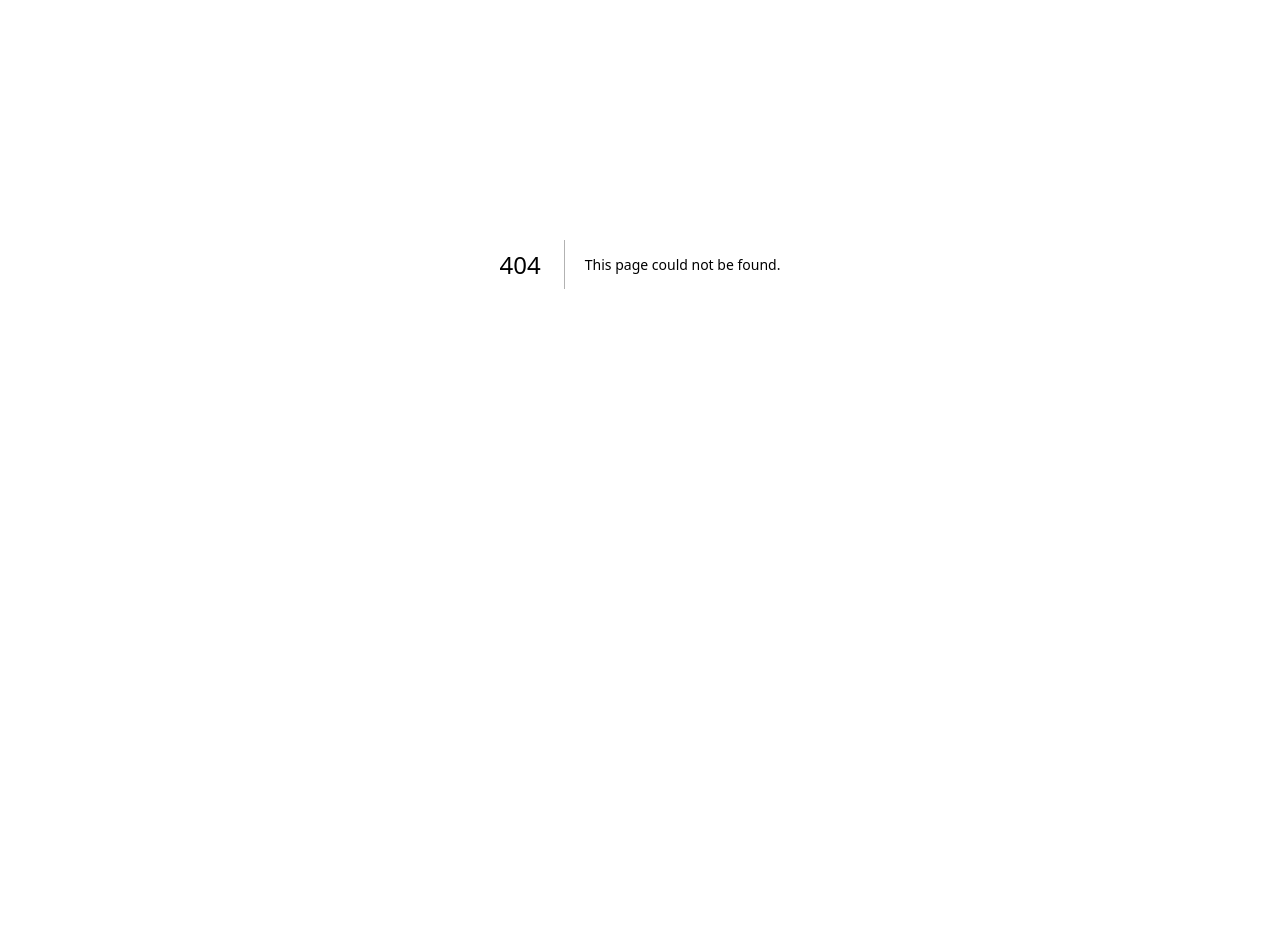
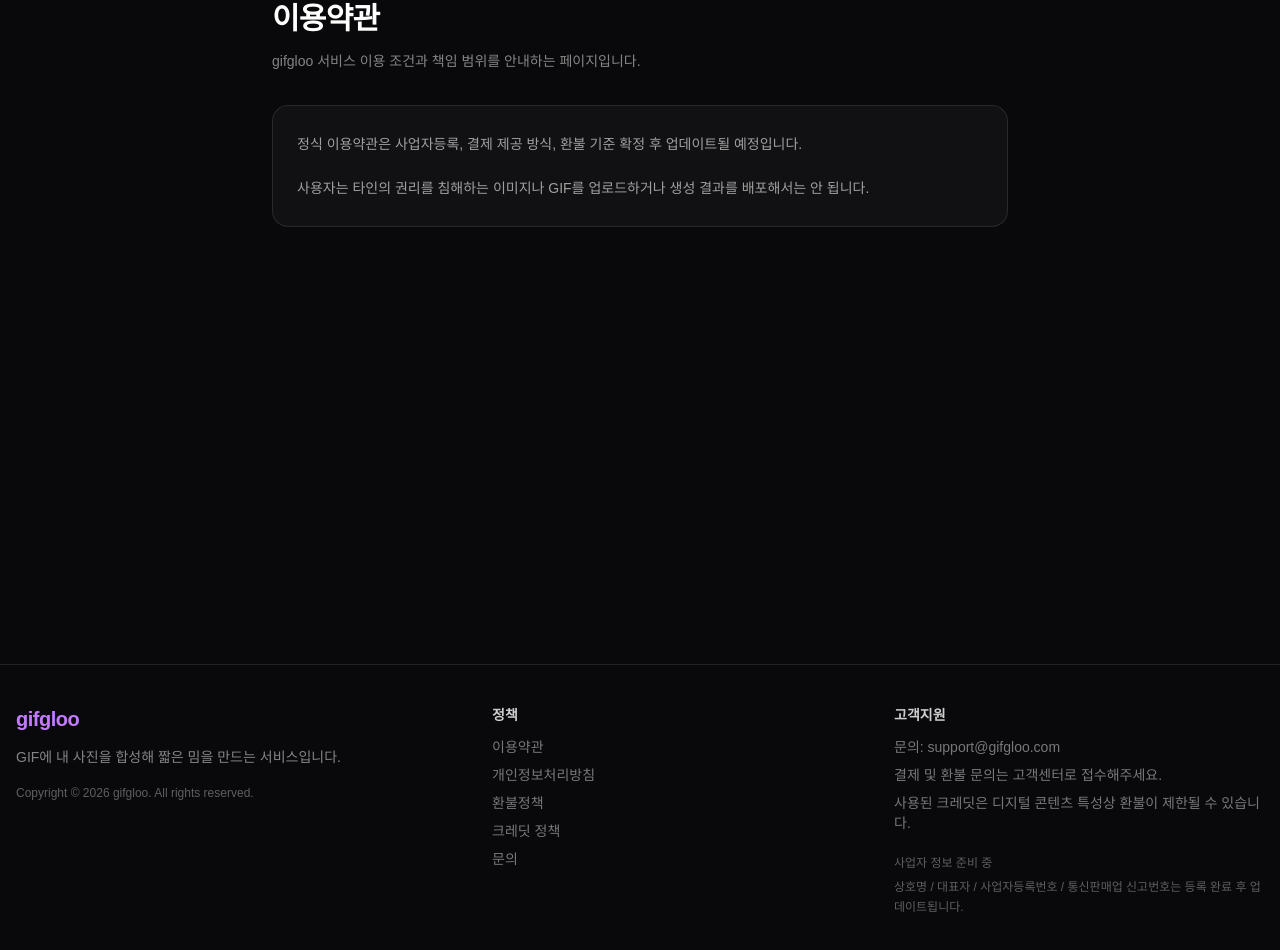
Before and after one commit to gigcot/gifgloo-frontend, a Next.js app: page /terms in a window 1280 px wide. Before the commit this address had no page. Shown: the part 136-1086 px from the top of the page. Before the commit the page ends 800 px from the top, so only its background shows below. Built offline with nearby package versions, Linux system fonts and the light colour scheme.

Commit message:
Add footer and policy pages

```diff
--- /dev/null
+++ b/app/contact/page.tsx
@@ -0,0 +1,15 @@
+import { PolicyPage } from "@/shared/ui/PolicyPage";
+
+export default function ContactPage() {
+  return (
+    <PolicyPage
+      title="문의"
+      description="서비스 이용, 결제, 환불, 크레딧 문제를 접수하는 페이지입니다."
+    >
+      <p>문의 이메일: support@gifgloo.com</p>
+      <p className="mt-4">
+        결제 오류, 크레딧 미지급, 생성 실패 문의는 계정 이메일과 작업 시간을 함께 보내주시면 확인이 빨라집니다.
+      </p>
+    </PolicyPage>
+  );
+}
--- /dev/null
+++ b/app/credits-policy/page.tsx
@@ -0,0 +1,17 @@
+import { PolicyPage } from "@/shared/ui/PolicyPage";
+
+export default function CreditsPolicyPage() {
+  return (
+    <PolicyPage
+      title="크레딧 정책"
+      description="합성 작업에 필요한 크레딧 차감과 복구 기준을 안내하는 페이지입니다."
+    >
+      <p>
+        크레딧은 GIF 합성 작업을 시작할 때 사용되며, 정확한 차감 기준은 결제 상품 구성 후 업데이트될 예정입니다.
+      </p>
+      <p className="mt-4">
+        작업 실패, 중복 차감, 환불 처리 등 운영 이슈는 고객지원 확인 후 조정될 수 있습니다.
+      </p>
+    </PolicyPage>
+  );
+}
--- a/app/layout.tsx
+++ b/app/layout.tsx
@@ -1,5 +1,6 @@
 import type { Metadata } from "next";
 import { Geist, Geist_Mono } from "next/font/google";
+import { Footer } from "@/shared/ui/Footer";
 import "./globals.css";
 
 const geistSans = Geist({
@@ -29,6 +30,7 @@ export default function RootLayout({
         className={`${geistSans.variable} ${geistMono.variable} antialiased`}
       >
         {children}
+        <Footer />
       </body>
     </html>
   );
--- /dev/null
+++ b/app/privacy/page.tsx
@@ -0,0 +1,17 @@
+import { PolicyPage } from "@/shared/ui/PolicyPage";
+
+export default function PrivacyPage() {
+  return (
+    <PolicyPage
+      title="개인정보처리방침"
+      description="계정, 업로드 이미지, 결제 처리 과정에서 필요한 개인정보 처리 기준을 안내하는 페이지입니다."
+    >
+      <p>
+        정식 개인정보처리방침은 인증, 결제, 파일 보관 정책 확정 후 업데이트될 예정입니다.
+      </p>
+      <p className="mt-4">
+        서비스 제공을 위해 계정 식별 정보, 업로드 파일, 생성 결과, 결제 상태 정보가 처리될 수 있습니다.
+      </p>
+    </PolicyPage>
+  );
+}
--- /dev/null
+++ b/app/refund/page.tsx
@@ -0,0 +1,17 @@
+import { PolicyPage } from "@/shared/ui/PolicyPage";
+
+export default function RefundPage() {
+  return (
+    <PolicyPage
+      title="환불정책"
+      description="크레딧 구매, 사용, 실패 작업에 대한 환불 기준을 안내하는 페이지입니다."
+    >
+      <p>
+        결제 및 환불 정책은 결제 제공사 연동과 크레딧 차감 기준 확정 후 업데이트될 예정입니다.
+      </p>
+      <p className="mt-4">
+        디지털 콘텐츠 특성상 이미 사용된 크레딧은 환불이 제한될 수 있으며, 실패 작업은 내부 기준에 따라 크레딧 복구 대상이 될 수 있습니다.
+      </p>
+    </PolicyPage>
+  );
+}
--- /dev/null
+++ b/app/terms/page.tsx
@@ -0,0 +1,17 @@
+import { PolicyPage } from "@/shared/ui/PolicyPage";
+
+export default function TermsPage() {
+  return (
+    <PolicyPage
+      title="이용약관"
+      description="gifgloo 서비스 이용 조건과 책임 범위를 안내하는 페이지입니다."
+    >
+      <p>
+        정식 이용약관은 사업자등록, 결제 제공 방식, 환불 기준 확정 후 업데이트될 예정입니다.
+      </p>
+      <p className="mt-4">
+        사용자는 타인의 권리를 침해하는 이미지나 GIF를 업로드하거나 생성 결과를 배포해서는 안 됩니다.
+      </p>
+    </PolicyPage>
+  );
+}
--- /dev/null
+++ b/shared/ui/Footer.tsx
@@ -0,0 +1,49 @@
+import Link from "next/link";
+
+const policyLinks = [
+  { href: "/terms", label: "이용약관" },
+  { href: "/privacy", label: "개인정보처리방침" },
+  { href: "/refund", label: "환불정책" },
+  { href: "/credits-policy", label: "크레딧 정책" },
+  { href: "/contact", label: "문의" },
+];
+
+export function Footer() {
+  return (
+    <footer className="border-t border-white/10 bg-[#09090b] px-4 py-10 text-white">
+      <div className="mx-auto grid max-w-screen-xl gap-8 md:grid-cols-[1.2fr_1fr_1fr]">
+        <div>
+          <p className="text-xl font-black tracking-tight text-purple-400">gifgloo</p>
+          <p className="mt-3 max-w-sm text-sm leading-6 text-white/50">
+            GIF에 내 사진을 합성해 짧은 밈을 만드는 서비스입니다.
+          </p>
+          <p className="mt-4 text-xs text-white/35">Copyright © 2026 gifgloo. All rights reserved.</p>
+        </div>
+
+        <div>
+          <p className="text-sm font-bold text-white/80">정책</p>
+          <nav className="mt-3 flex flex-wrap gap-x-4 gap-y-2 md:flex-col">
+            {policyLinks.map((link) => (
+              <Link key={link.href} href={link.href} className="text-sm text-white/45 transition-colors hover:text-white">
+                {link.label}
+              </Link>
+            ))}
+          </nav>
+        </div>
+
+        <div>
+          <p className="text-sm font-bold text-white/80">고객지원</p>
+          <div className="mt-3 space-y-2 text-sm text-white/45">
+            <p>문의: support@gifgloo.com</p>
+            <p>결제 및 환불 문의는 고객센터로 접수해주세요.</p>
+            <p>사용된 크레딧은 디지털 콘텐츠 특성상 환불이 제한될 수 있습니다.</p>
+          </div>
+          <div className="mt-5 space-y-1 text-xs leading-5 text-white/35">
+            <p>사업자 정보 준비 중</p>
+            <p>상호명 / 대표자 / 사업자등록번호 / 통신판매업 신고번호는 등록 완료 후 업데이트됩니다.</p>
+          </div>
+        </div>
+      </div>
+    </footer>
+  );
+}
--- /dev/null
+++ b/shared/ui/PolicyPage.tsx
@@ -0,0 +1,23 @@
+import { Header } from "@/shared/ui/Header";
+
+type PolicyPageProps = {
+  title: string;
+  description: string;
+  children: React.ReactNode;
+};
+
+export function PolicyPage({ title, description, children }: PolicyPageProps) {
+  return (
+    <div className="min-h-screen bg-[#09090b] text-white">
+      <Header title={title} showBack />
+      <main className="mx-auto max-w-3xl px-4 py-12">
+        <p className="text-sm font-semibold text-purple-300">gifgloo policy</p>
+        <h1 className="mt-3 text-3xl font-bold tracking-tight text-white">{title}</h1>
+        <p className="mt-3 text-sm leading-6 text-white/50">{description}</p>
+        <div className="mt-8 rounded-2xl border border-white/10 bg-[#111113] p-6 text-sm leading-7 text-white/60">
+          {children}
+        </div>
+      </main>
+    </div>
+  );
+}
```
